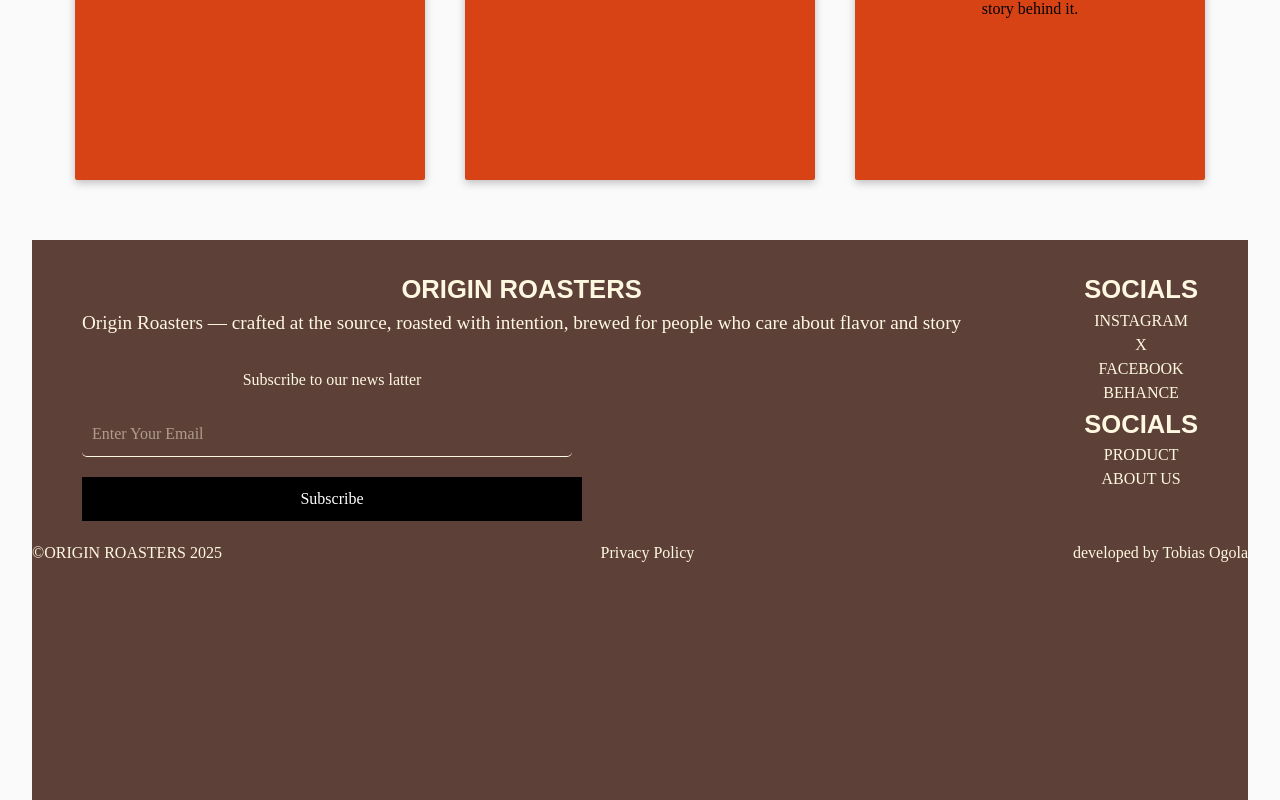
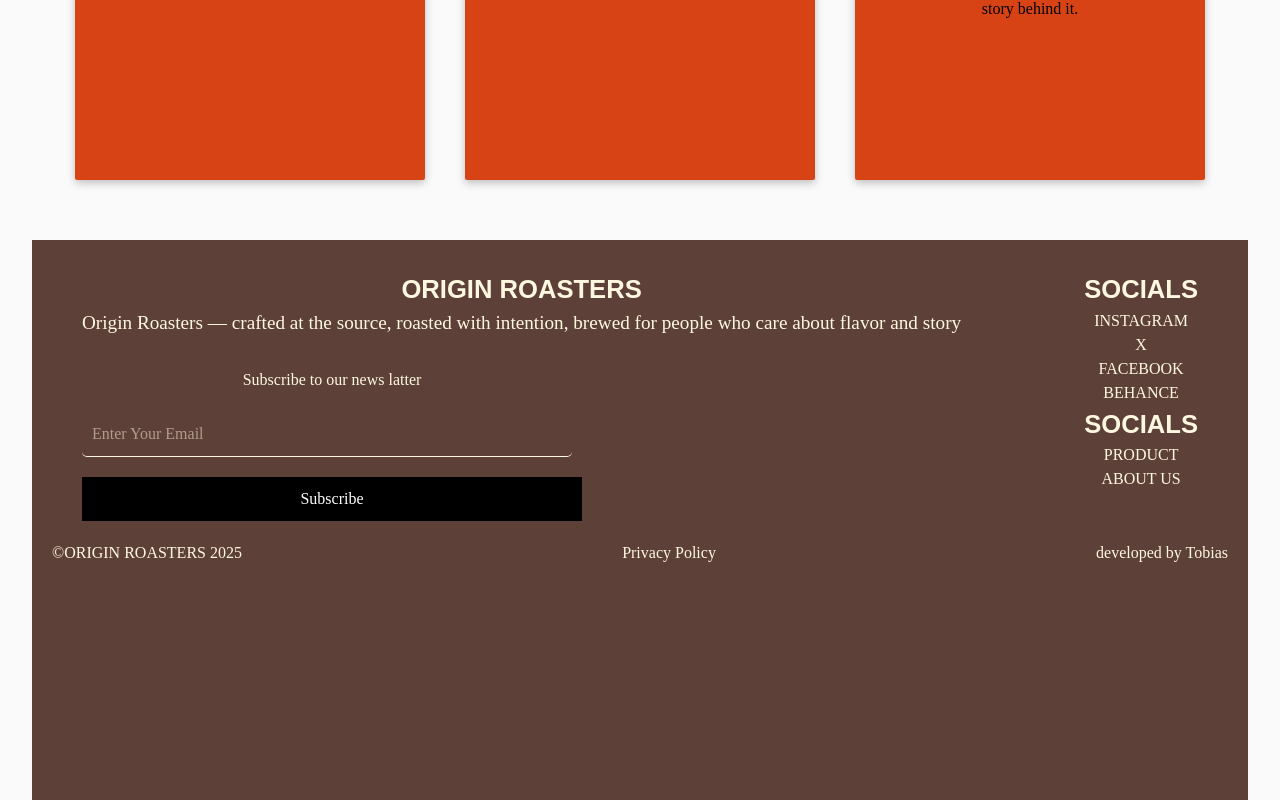
Before and after one commit to tobias-omondi/Coffee-E-commerce, a React (Vite) app in the folder origin-roaters/: page / in a window 1280 px wide. Shown: the part 4550-5350 px from the top of the page. Built offline with nearby package versions, Linux system fonts and the light colour scheme; a web font is replaced by a local one.

Commit message:
landing page

```diff
--- a/origin-roaters/src/components/FooterPage/Footer.css
+++ b/origin-roaters/src/components/FooterPage/Footer.css
@@ -77,5 +77,5 @@
   display: flex;
   align-items: center;
   justify-content: space-between;
-  padding: 20px 0px;
+  padding: 20px 20px 0px 20px;
 }
--- a/origin-roaters/src/components/FooterPage/Footer.jsx
+++ b/origin-roaters/src/components/FooterPage/Footer.jsx
@@ -45,7 +45,7 @@ const Footer = () => {
           <p>Privacy Policy</p>
         </div>
         <div>
-          <p>developed by Tobias Ogola</p>
+          <p>developed by Tobias</p>
         </div>
       </div>
     </div>
```
